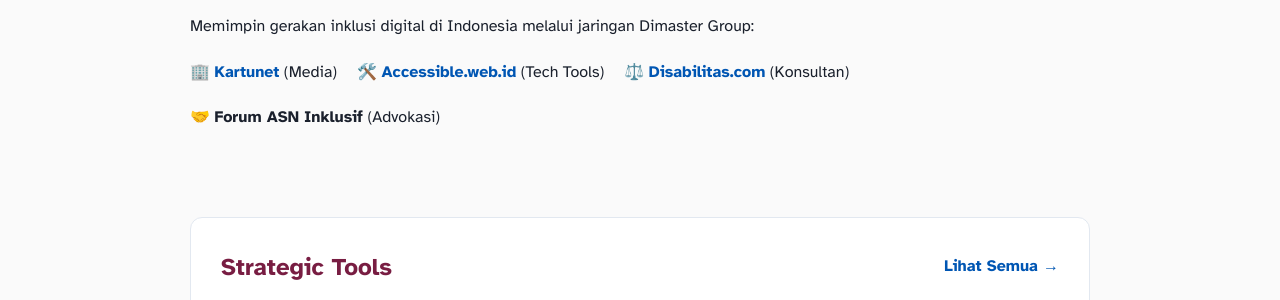
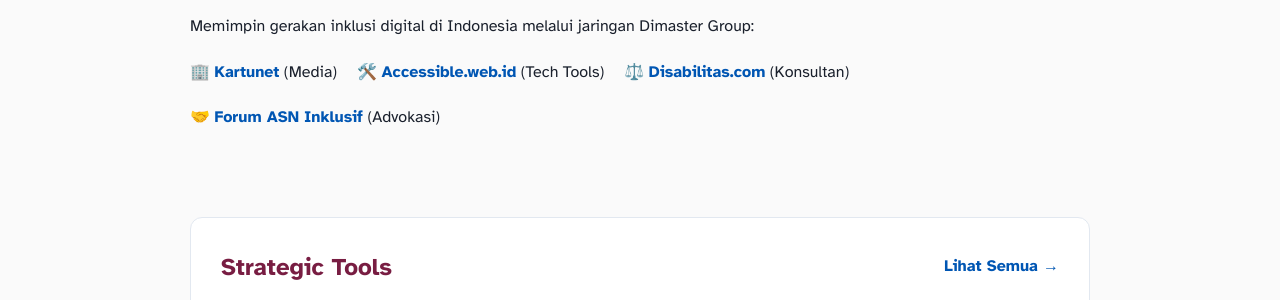
Before and after one commit to dimasmuharam/blog, a Jekyll site: the page built from index.md, in a window 1280 px wide. Shown: the part 645-945 px from the top of the page. Built offline with Jekyll 4.4.1, drawn with Linux system fonts in a browser that asks for light colours.

Commit message:
Update index.md

```diff
--- a/index.md
+++ b/index.md
@@ -52,7 +52,7 @@
     <li>🏢 <a href="https://kartunet.com" target="_blank" style="font-weight:bold;">Kartunet</a> (Media)</li>
     <li>🛠️ <a href="https://accessible.web.id" target="_blank" style="font-weight:bold;">Accessible.web.id</a> (Tech Tools)</li>
     <li>⚖️ <a href="https://disabilitas.com" target="_blank" style="font-weight:bold;">Disabilitas.com</a> (Konsultan)</li>
-    <li>🤝 <strong>Forum ASN Inklusif</strong> (Advokasi)</li>
+    <li>🤝 <a href="https://www.asninklusif.or.id" target="_blank" style="font-weight:bold;">Forum ASN Inklusif</a> (Advokasi)</li>
   </ul>
 </section>
 
```
